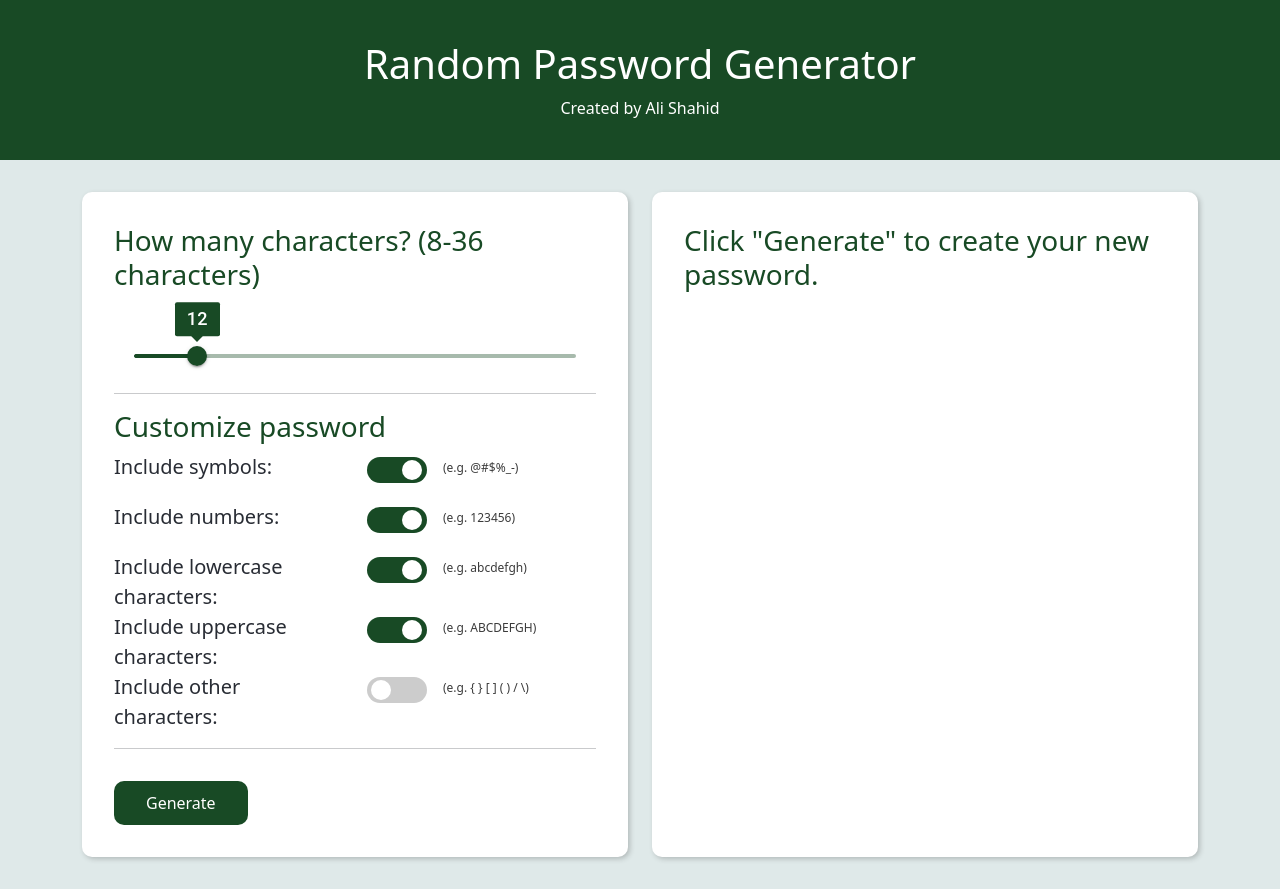
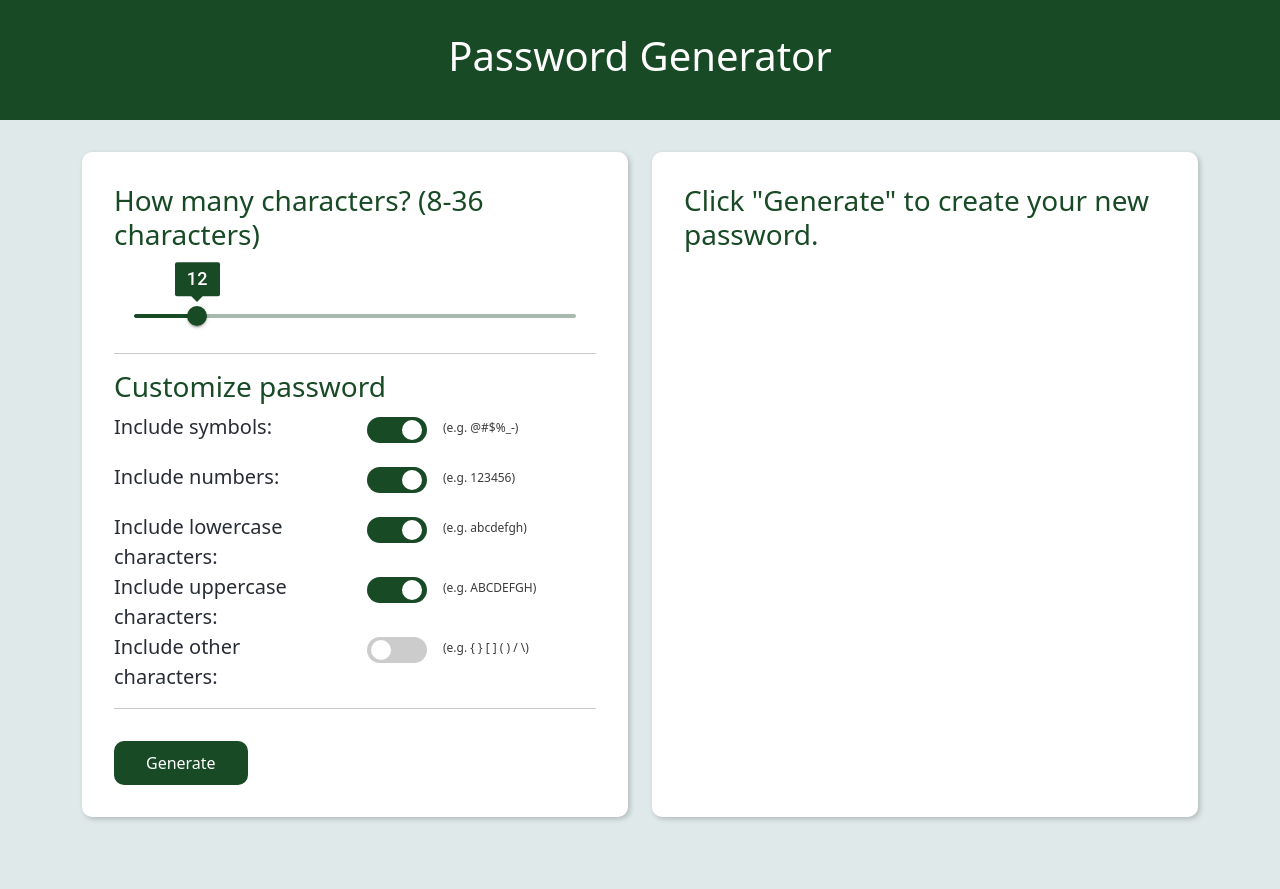
Before and after one commit to Drelofs/Password_Generator, a React (Create React App) app: page / in a window 1280 px wide. After the commit the page ends 849 px from the top, so only its background shows below. Built offline with nearby package versions, Linux system fonts and the light colour scheme.

Commit message:
changed title

```diff
--- a/src/App.css
+++ b/src/App.css
@@ -17,18 +17,13 @@ label {
 
 .App-header {
   background-color: #184a25;
-  min-height: 20vh;
+  min-height: 15vh;
   display: flex;
   flex-direction: column;
   align-items: center;
   justify-content: center;
   font-size: calc(10px + 2vmin);
   color: white;
-}
-
-.subtitle {
-  color: white;
-  font-size: 16px;
 }
 
 .App-link {
--- a/src/App.js
+++ b/src/App.js
@@ -69,13 +69,12 @@ function App() {
   return (
     <div className="App">
       <header className="App-header">
-        <h1>Random Password Generator</h1>
-        <span className="subtitle">Created by Ali Shahid</span>
+        <h1>Password Generator</h1>
       </header>
       <section className="main">
         <div className='container'>
-          <div className="row equal">
-            <div className="col-md-6">
+          <div className="row gy-5">
+            <div className="col-sm-12 col-md-6">
               <div className='generator-block'>
                 <form onSubmit={handleSubmit}>
                   <h3>How many characters? (8-36 characters)</h3>
@@ -161,7 +160,7 @@ function App() {
                 </form>
               </div>
             </div>
-            <div className="col-md-6">
+            <div className="col-sm-12 col-md-6">
               <div className='output-block'>
                 <Result password={password}/>
               </div>
```
